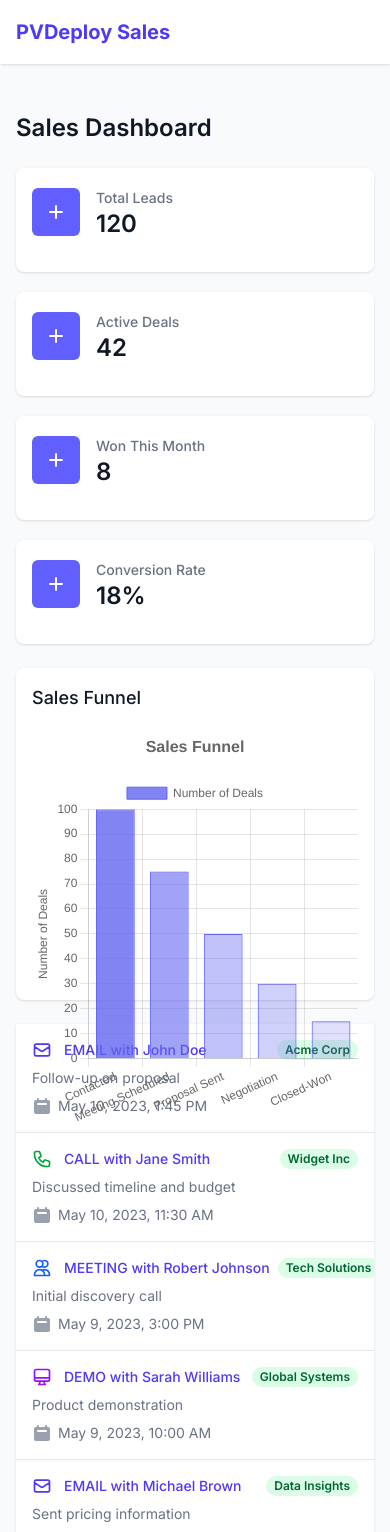
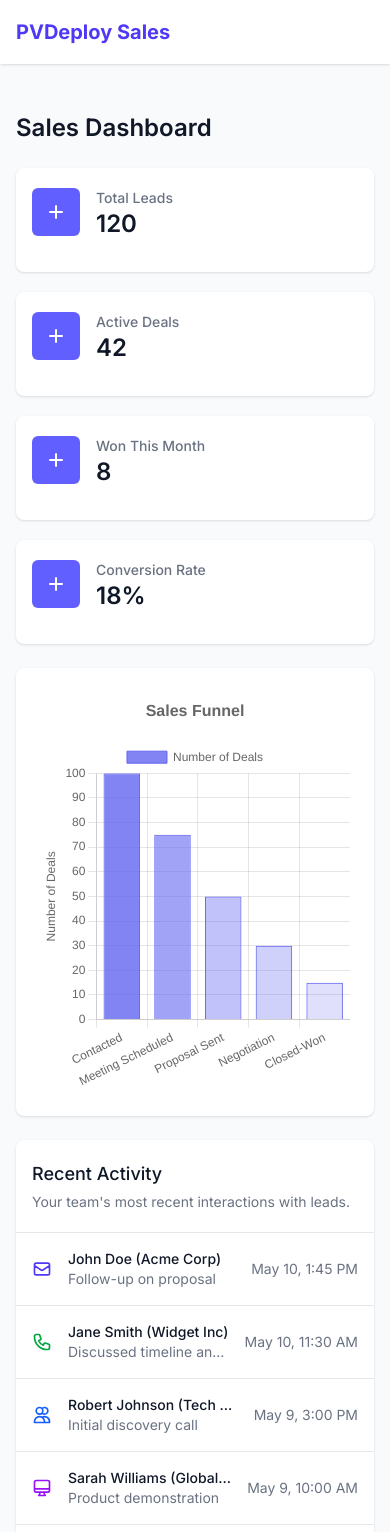
Before and after one commit to pvdeploy/sales-funnel, a Next.js app in the folder sales-funnel/: page / in a window 390 px wide. Shown: the top 1532 px of the page. Built offline with nearby package versions, Linux system fonts and the light colour scheme.

Commit message:
Refactor Home page layout and FunnelChart component
- Updated FunnelChart container styling with increased padding
- Removed redundant title from FunnelChart section
- Corrected RecentActivity import path
- Simplified chart container layout for better responsiveness

```diff
--- a/sales-funnel/src/app/page.tsx
+++ b/sales-funnel/src/app/page.tsx
@@ -1,7 +1,7 @@
 import Navigation from '@/components/Navigation';
 import DashboardStats from '@/components/DashboardStats';
 import FunnelChart from '@/components/FunnelChart';
-import RecentActivity from '@/components/ActivitiesList';
+import RecentActivity from '@/components/RecentActivity';
 
 export default function Home() {
   return (
@@ -15,9 +15,8 @@ export default function Home() {
             <DashboardStats />
           </div>
 
-          <div className="mt-6 bg-white p-4 rounded-lg shadow">
-            <h2 className="text-lg font-medium text-gray-900">Sales Funnel</h2>
-            <div className="mt-4 h-64">
+          <div className="mt-6 bg-white p-6 rounded-lg shadow">
+            <div className="w-full">
               <FunnelChart />
             </div>
           </div>
```
